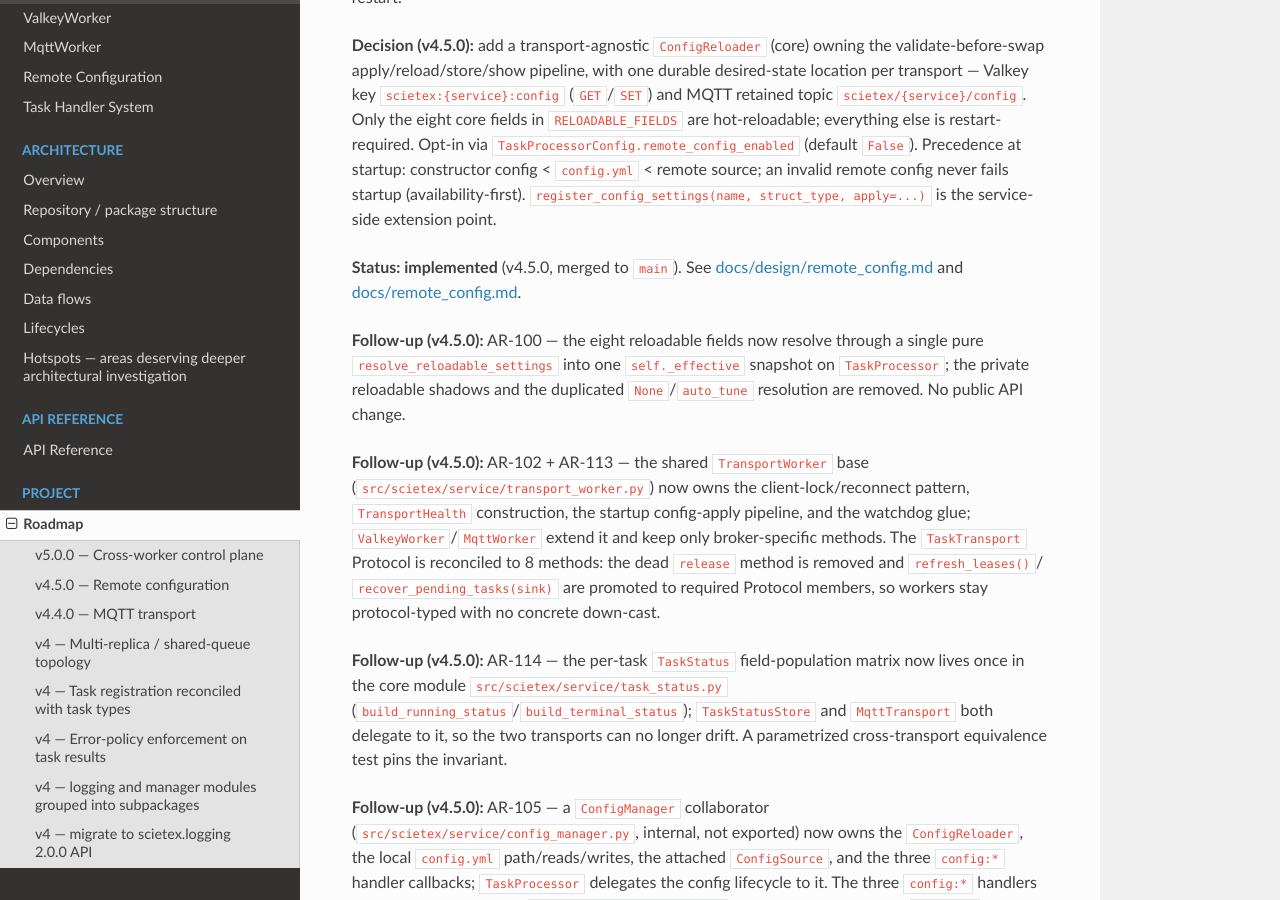
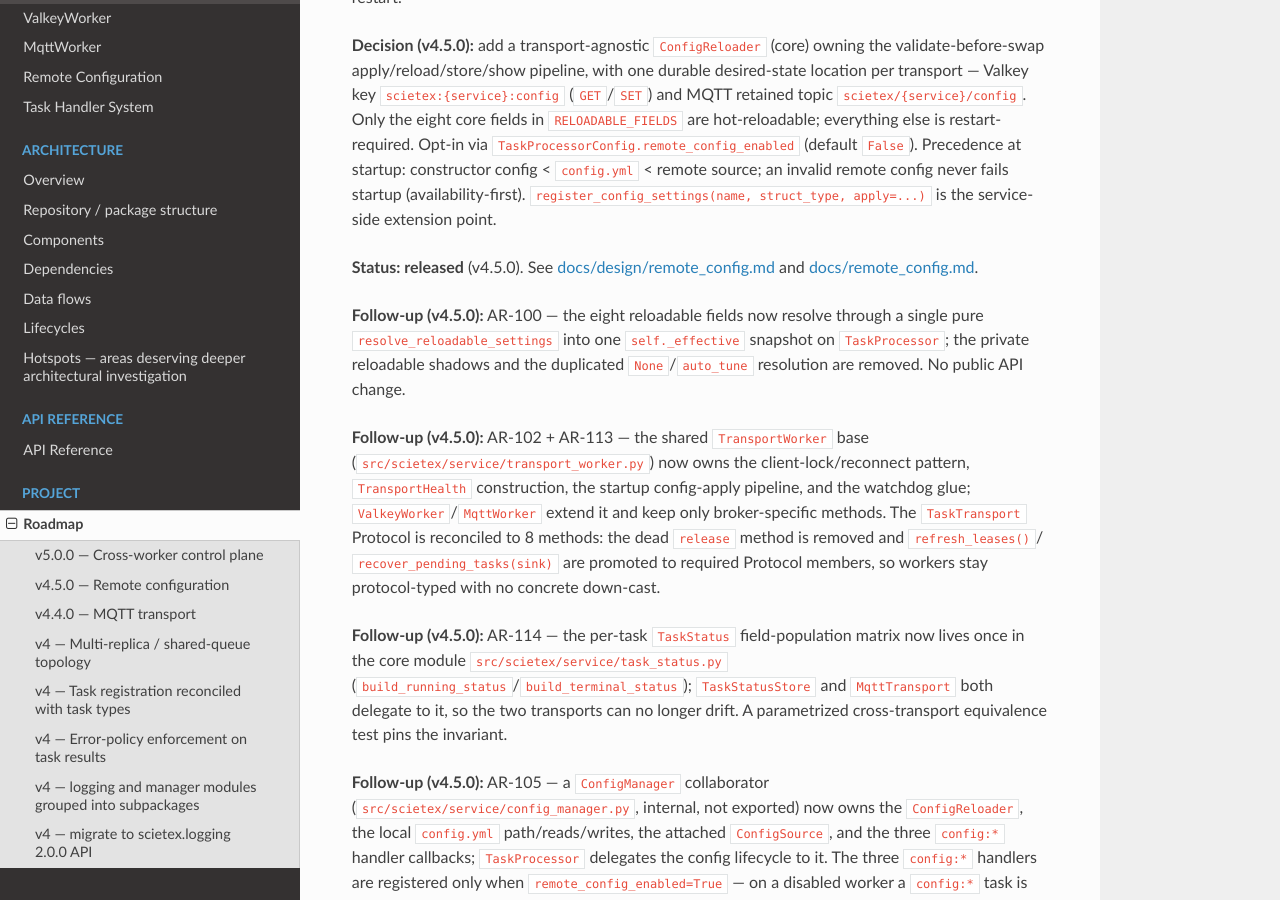
Before and after one commit to bond-anton/scietex.service, a Sphinx documentation site: the page built from docs/ROADMAP.md, in a window 1280 px wide and 900 px high, scrolled down 868 px. Built offline with Sphinx 7.4.7 and the Read the Docs theme 3.1.0, drawn with Linux system fonts in a browser that asks for light colours.

Commit message:
docs(v4.5): mark the v4.5.0 roadmap entry released

```diff
--- a/docs/ROADMAP.md
+++ b/docs/ROADMAP.md
@@ -45,7 +45,7 @@ remote source; an invalid remote config never fails startup
 (availability-first). `register_config_settings(name, struct_type, apply=...)`
 is the service-side extension point.
 
-**Status: implemented** (v4.5.0, merged to `main`).
+**Status: released** (v4.5.0).
 See [docs/design/remote_config.md](design/remote_config.md) and
 [docs/remote_config.md](remote_config.md).
 
```
